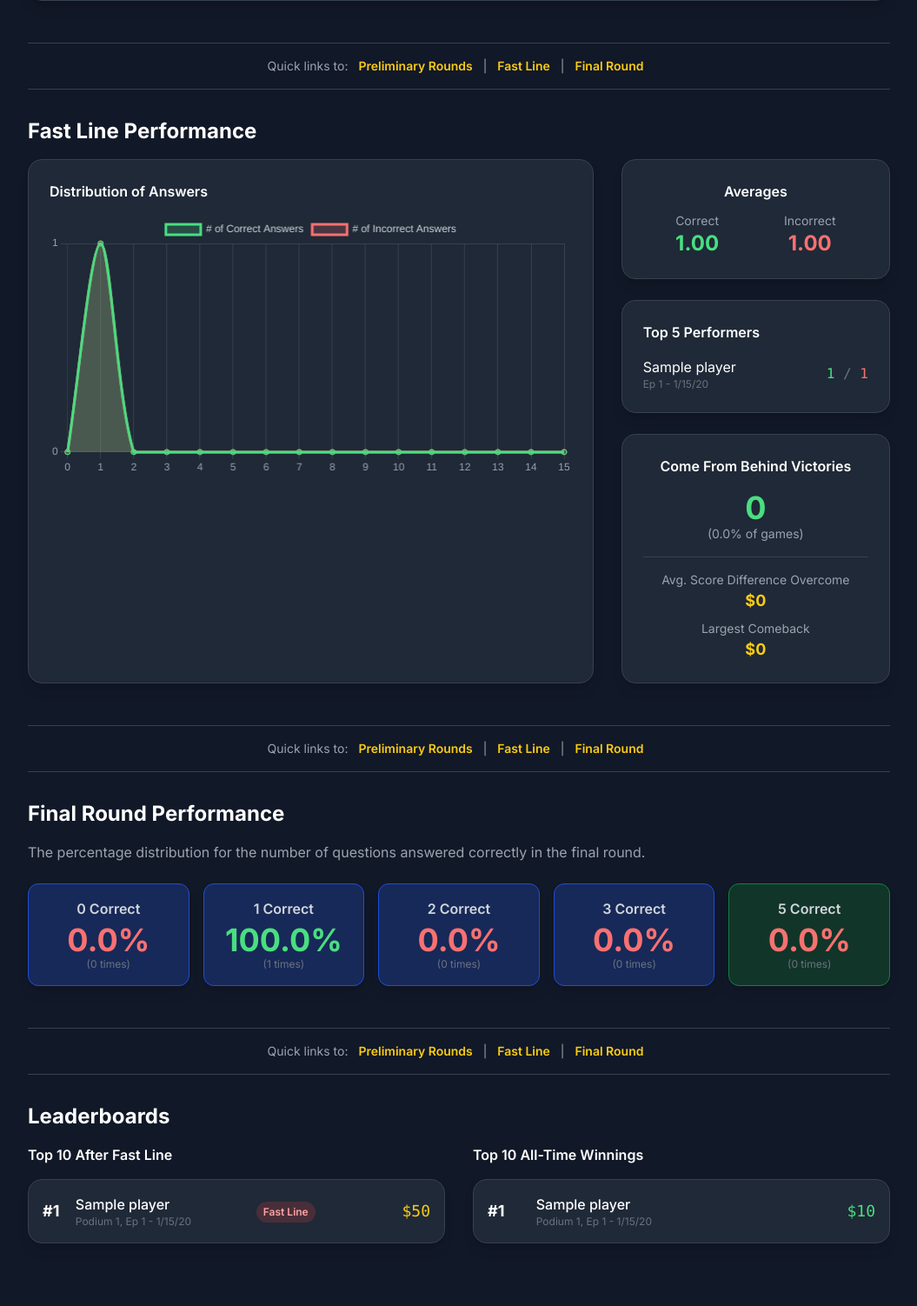
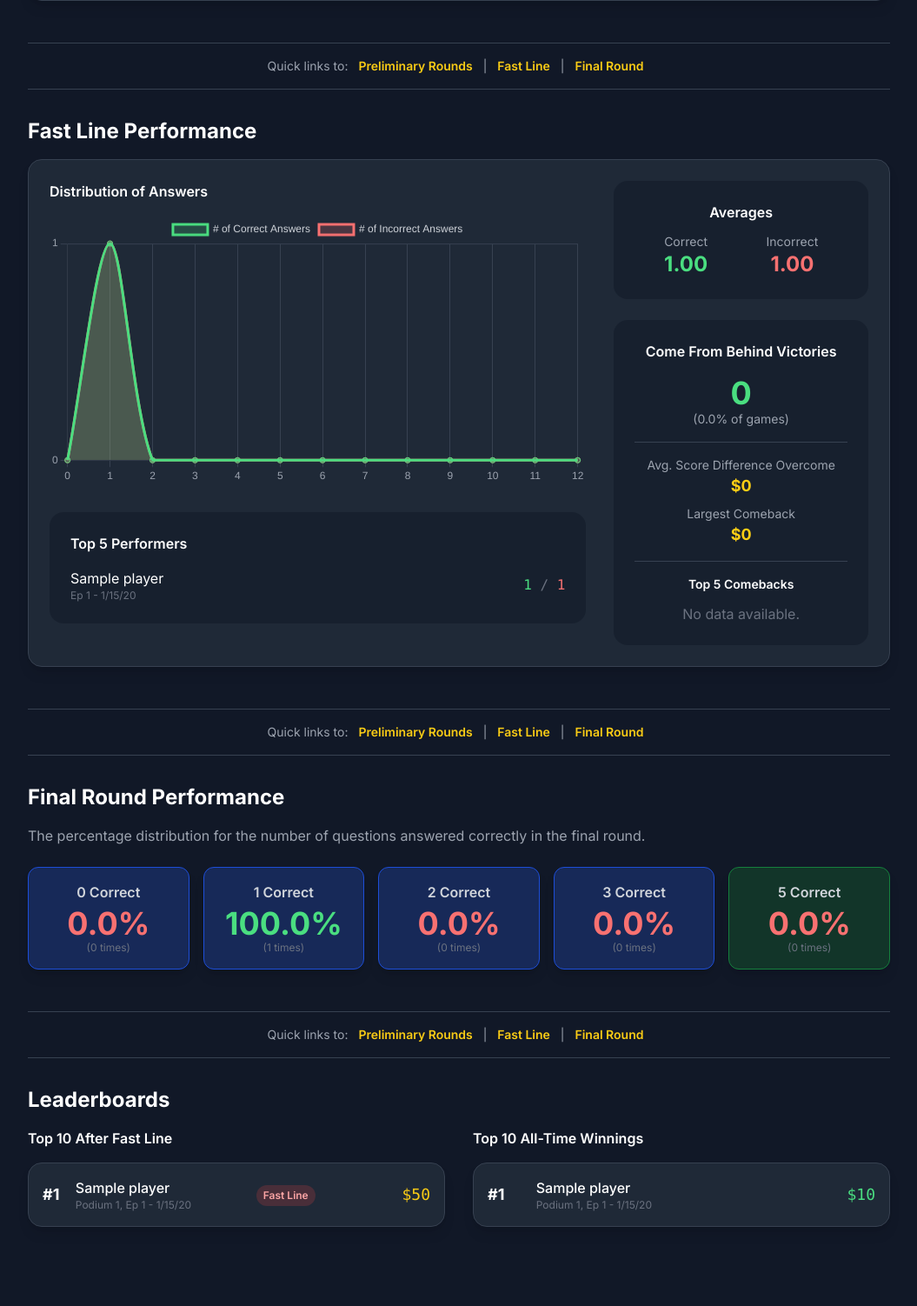
Before and after one commit to PittCaleb/perfectArchive, a Django app: page /statistics/ in a window 1280 px wide. Shown: the part 2397-3899 px from the top of the page at 87% size, without its empty margins (112-1167 px from the left). After the commit the page ends 3808 px from the top, so only its background shows below. Run offline with Django 5.2, Linux system fonts and the light colour scheme; tables that the repository leaves empty hold one stand-in row (values such as "Sample post"); some libraries are stand-ins or nearby versions.

Commit message:
Clean up fast line data

```diff
--- a/archives/views.py
+++ b/archives/views.py
@@ -132,7 +132,7 @@ def statistics_view(request):
 
     # --- Turn Order Performance Logic ---
     turn_stats = {i: {'attempts': 0, 'correct': 0} for i in range(1, 5)}
-    all_players = Player.objects.all()
+    all_players = Player.objects.select_related('game').all()
     all_games = Game.objects.prefetch_related('players').all()
     all_games_count = all_games.count()
 
@@ -162,7 +162,7 @@ def statistics_view(request):
             'pct': (data['correct'] / data['attempts'] * 100) if data['attempts'] > 0 else 0
         })
 
-    # --- Preliminary Round Winner Distribution Logic ---
+    # --- Preliminary Round Winner Distribution & Come From Behind Logic ---
     prelim_dist_counts = {i: 0 for i in range(5)}
     total_prelim_rounds = 0
     come_from_behind_victories = []
@@ -196,7 +196,7 @@ def statistics_view(request):
 
             if leader != trailer and trailer.id in winner_ids:
                 score_diff = leader.round_total - trailer.round_total
-                come_from_behind_victories.append(score_diff)
+                come_from_behind_victories.append({'player': trailer, 'diff': score_diff})
 
     preliminary_round_dist = []
     for i in range(5):
@@ -225,10 +225,11 @@ def statistics_view(request):
     come_from_behind_stats = {
         'count': len(come_from_behind_victories),
         'pct': (len(come_from_behind_victories) / total_fast_line_games * 100) if total_fast_line_games > 0 else 0,
-        'avg_diff': sum(come_from_behind_victories) / len(
+        'avg_diff': sum(v['diff'] for v in come_from_behind_victories) / len(
             come_from_behind_victories) if come_from_behind_victories else 0,
-        'max_diff': max(come_from_behind_victories) if come_from_behind_victories else 0
+        'max_diff': max(v['diff'] for v in come_from_behind_victories) if come_from_behind_victories else 0
     }
+    top_comebacks = sorted(come_from_behind_victories, key=lambda x: x['diff'], reverse=True)[:5]
 
     # --- Podium Performance Logic ---
     podium_stats_query = Player.objects.values('podium_number').annotate(
@@ -351,9 +352,9 @@ def statistics_view(request):
             count=Count('id')))
     incorrect_counts = dict(Player.objects.filter(fast_line_incorrect_count__isnull=False).values_list(
         'fast_line_incorrect_count').annotate(count=Count('id')))
-    chart_labels = list(range(16))
-    correct_data = [correct_counts.get(i, 0) for i in range(16)]
-    incorrect_data = [incorrect_counts.get(i, 0) for i in range(16)]
+    chart_labels = list(range(13))
+    correct_data = [correct_counts.get(i, 0) for i in range(13)]
+    incorrect_data = [incorrect_counts.get(i, 0) for i in range(13)]
     avg_stats = Player.objects.aggregate(avg_correct=Avg('fast_line_correct_count'),
                                          avg_incorrect=Avg('fast_line_incorrect_count'))
     top_fast_line_players = Player.objects.select_related('game').filter(
@@ -370,7 +371,8 @@ def statistics_view(request):
 
     all_game_ids = list(Game.objects.values_list('id', flat=True).order_by('-air_date', '-episode_number'))
 
-    leaderboard_players = list(top_fast_line_players) + list(top_fast_line_scores) + list(leaderboard_data)
+    leaderboard_players = list(top_fast_line_players) + list(top_fast_line_scores) + list(leaderboard_data) + [
+        v['player'] for v in top_comebacks]
     game_ids_to_map = {p.game_id for p in leaderboard_players}
     game_page_map = {game_id: (all_game_ids.index(game_id) // 5) + 1 for game_id in game_ids_to_map if
                      game_id in all_game_ids}
@@ -436,6 +438,7 @@ def statistics_view(request):
         'podium_leaderboards': podium_leaderboards,
         'aggregate_stats': aggregate_stats,
         'come_from_behind_stats': come_from_behind_stats,
+        'top_comebacks': top_comebacks,
     }
     return render(request, 'archives/statistics.html', context)
 
--- a/templates/archives/statistics.html
+++ b/templates/archives/statistics.html
@@ -215,26 +215,14 @@
     <!-- Section: Fast Line Performance -->
     <section class="mb-12">
         <h2 class="text-2xl font-bold text-white mb-4" id="fast-line-performance">Fast Line Performance</h2>
+        <div class="bg-gray-800 p-6 rounded-2xl shadow-lg border border-gray-700">
             <div class="grid grid-cols-1 lg:grid-cols-3 gap-8">
-            <div class="lg:col-span-2 bg-gray-800 p-6 rounded-2xl shadow-lg border border-gray-700">
+                <div class="lg:col-span-2 space-y-8">
+                    <div>
                         <h3 class="font-semibold text-white mb-4">Distribution of Answers</h3>
                         <canvas id="fastLineChart"></canvas>
                     </div>
-            <div class="space-y-6">
-                <div class="bg-gray-800 p-6 rounded-2xl shadow-lg border border-gray-700">
-                    <h3 class="font-semibold text-white mb-3 text-center">Averages</h3>
-                    <div class="flex justify-around text-center">
-                        <div>
-                            <p class="text-sm text-gray-400">Correct</p>
-                            <p class="font-bold text-2xl text-green-400">{{ avg_stats.avg_correct|floatformat:2 }}</p>
-                        </div>
-                        <div>
-                            <p class="text-sm text-gray-400">Incorrect</p>
-                            <p class="font-bold text-2xl text-red-400">{{ avg_stats.avg_incorrect|floatformat:2 }}</p>
-                        </div>
-                    </div>
-                </div>
-                <div class="bg-gray-800 p-6 rounded-2xl shadow-lg border border-gray-700">
+                    <div class="bg-gray-900/50 p-6 rounded-2xl">
                         <h3 class="font-semibold text-white mb-4">Top 5 Performers</h3>
                         <ul class="space-y-4">
                             {% for player in top_fast_line_players %}
@@ -254,7 +242,22 @@
                             {% endfor %}
                         </ul>
                     </div>
-                <div class="bg-gray-800 p-6 rounded-2xl shadow-lg border border-gray-700">
+                </div>
+                <div class="space-y-6">
+                    <div class="bg-gray-900/50 p-6 rounded-2xl">
+                        <h3 class="font-semibold text-white mb-3 text-center">Averages</h3>
+                        <div class="flex justify-around text-center">
+                            <div>
+                                <p class="text-sm text-gray-400">Correct</p>
+                                <p class="font-bold text-2xl text-green-400">{{ avg_stats.avg_correct|floatformat:2 }}</p>
+                            </div>
+                            <div>
+                                <p class="text-sm text-gray-400">Incorrect</p>
+                                <p class="font-bold text-2xl text-red-400">{{ avg_stats.avg_incorrect|floatformat:2 }}</p>
+                            </div>
+                        </div>
+                    </div>
+                    <div class="bg-gray-900/50 p-6 rounded-2xl">
                         <h3 class="font-semibold text-white mb-4 text-center">Come From Behind Victories</h3>
                         <div class="text-center">
                             <p class="text-4xl font-bold text-green-400">{{ come_from_behind_stats.count }}</p>
@@ -267,6 +270,25 @@
                         <div class="mt-2 text-center">
                             <p class="text-sm text-gray-400">Largest Comeback</p>
                             <p class="text-lg font-bold text-yellow-400">${{ come_from_behind_stats.max_diff|floatformat:0 }}</p>
+                        </div>
+                        <div class="mt-4 pt-4 border-t border-gray-700">
+                            <h4 class="font-semibold text-white mb-3 text-center text-sm">Top 5 Comebacks</h4>
+                            <ul class="space-y-2">
+                                {% for comeback in top_comebacks %}
+                                <li class="flex justify-between items-center text-sm">
+                                    <div>
+                                        <span class="text-white">{{ comeback.player.name }}</span>
+                                        <a href="{% url 'recent_games' %}?page={{ comeback.player.page_number }}#game-{{ comeback.player.game.id }}" class="text-xs text-gray-500 hover:underline" title="View this game">
+                                            (Ep {{ comeback.player.game.id }})
+                                        </a>
+                                    </div>
+                                    <span class="font-mono text-green-400">${{ comeback.diff|floatformat:0 }}</span>
+                                </li>
+                                {% empty %}
+                                <li class="text-gray-500 text-center">No data available.</li>
+                                {% endfor %}
+                            </ul>
+                        </div>
                     </div>
                 </div>
             </div>
```
Lines whose indentation alone changed are shown as unchanged.
